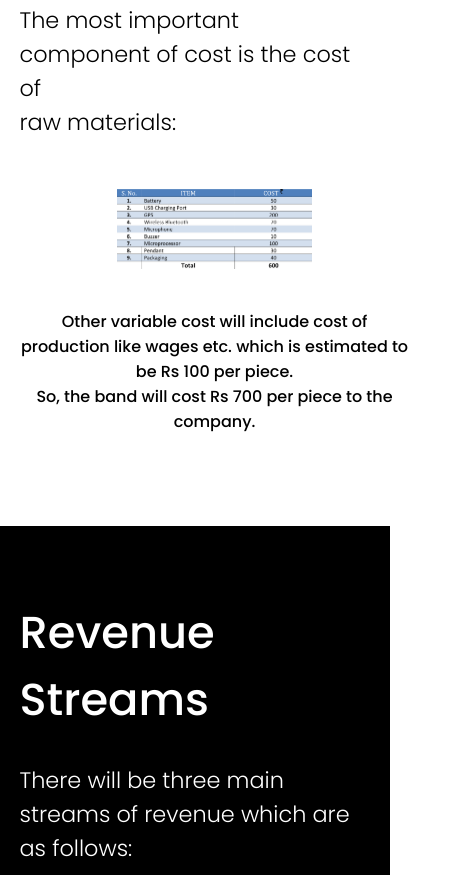
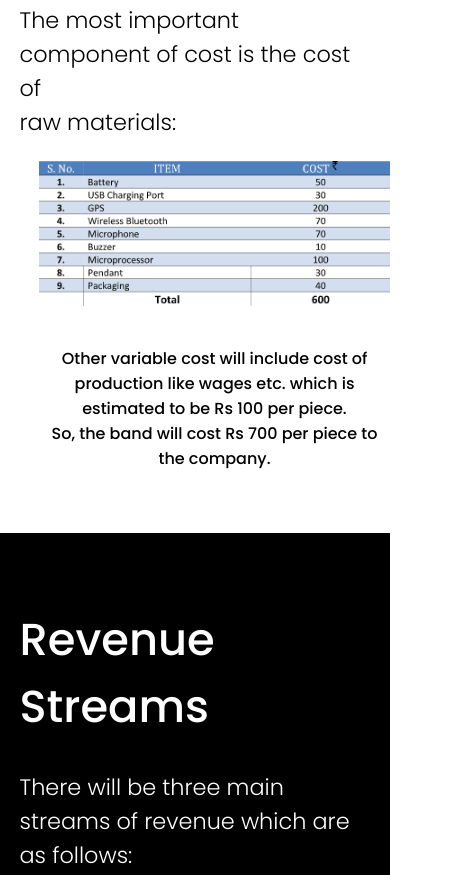
Before and after one commit to diivi/saylus, a website: page src/financials.html in a window 390 px wide. Shown: the part 738-1613 px from the top of the page, 450 px wide, since content can reach past the window. Drawn offline with nearby package versions, Linux system fonts and the light colour scheme.

Commit message:
responsify financials

```diff
--- a/src/style.css
+++ b/src/style.css
@@ -80,12 +80,17 @@ figure figcaption {
 }
 
 .section figure {
-  margin: 50px 0;
+  margin: 20px 0;
   width: 100vw;
   display: flex;
   flex-direction: column;
   justify-content: center;
   align-items: center;
+}
+
+.section ol figure
+{
+  transform: translate(-9%,0);
 }
 
 .section li {
@@ -402,6 +407,21 @@ figure figcaption {
 }
 
 @media only screen and (max-width: 1000px) {
+  figure img {
+    width: 90vw;
+  }
+
+  figure figcaption {
+    text-align: center;
+    width: 88vw;
+    font-weight: 500;
+  }
+
+  .section ol figure
+  {
+    transform: translate(-17.5%,0);
+  }
+
   .title,
   .title-in {
     padding: 10vh 5vw;
```
